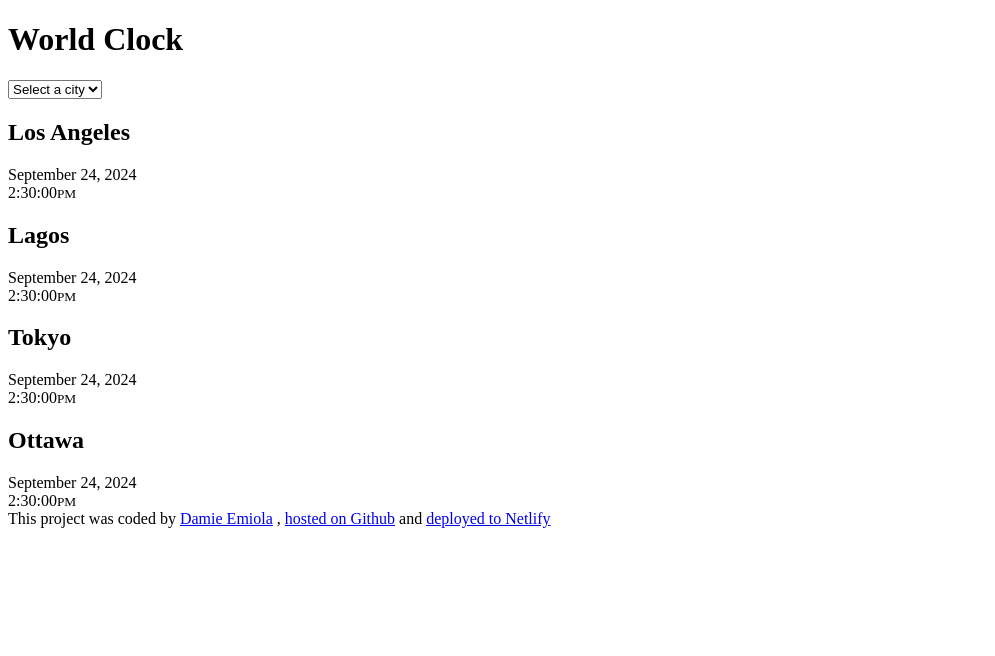
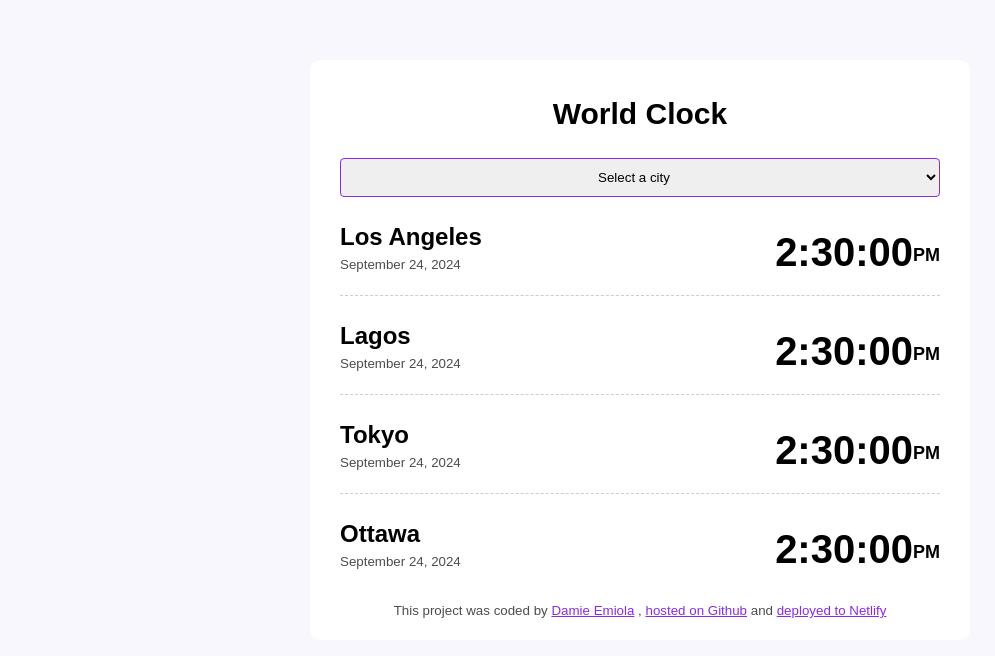
Before and after one commit to demiola/world-clock-app, a plain HTML site: page index.html in a window 1280 px wide. Shown: the whole page, without its empty margins (0-995 px from the left). Drawn offline with Linux system fonts and the light colour scheme.

Commit message:
Added css styling

```diff
--- a/index.html
+++ b/index.html
@@ -3,7 +3,7 @@
   <head>
     <meta charset="UTF-8" />
     <meta name="viewport" content="width=device-width, initial-scale=1.0" />
-    <link href="src/styles.css" />
+    <link rel="stylesheet" href="src/styles.css" />
     <title>World clock</title>
   </head>
   <body>
--- a/src/styles.css
+++ b/src/styles.css
@@ -0,0 +1,73 @@
+body {
+  background-color: #f9f7fe;
+  font-family: sans-serif;
+}
+
+.container {
+  background-color: white;
+  max-width: 600px;
+  margin: 60px auto;
+  padding: 10px 30px 10px 30px;
+  border-radius: 10px;
+}
+
+h1 {
+  text-align: center;
+  font-weight: 700;
+  font-size: 30px;
+  line-height: 48px;
+}
+
+select {
+  display: block;
+  padding: 10px;
+  width: 100%;
+  text-align: center;
+  border-radius: 4px;
+  border-color: blueviolet;
+}
+
+.default-city,
+.city {
+  display: flex;
+  justify-content: space-between;
+  border-bottom: 1px dashed rgba(0, 0, 0, 0.2);
+  padding: 20px 0;
+}
+
+.default-city:last-child,
+.city {
+  border-bottom: none;
+}
+
+h2 {
+  line-height: 0px;
+}
+
+.date {
+  font-size: smaller;
+  color: rgba(0, 0, 0, 0.7);
+}
+
+.time {
+  font-size: 40px;
+  font-weight: 700;
+  margin-top: 13px;
+}
+
+small {
+  vertical-align: middle;
+  font-size: large;
+}
+
+footer {
+  text-align: center;
+  font-size: smaller;
+  line-height: 1cm;
+  color: rgba(0, 0, 0, 0.7);
+}
+
+a {
+  color: blueviolet;
+  text-decoration: underline;
+}
```
